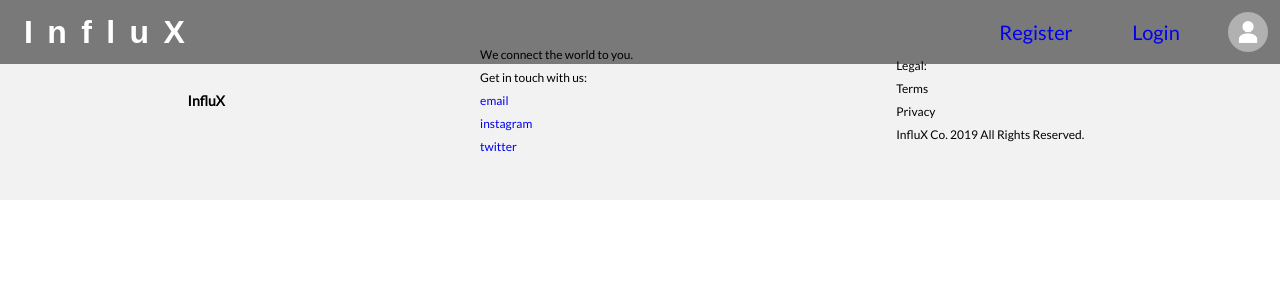
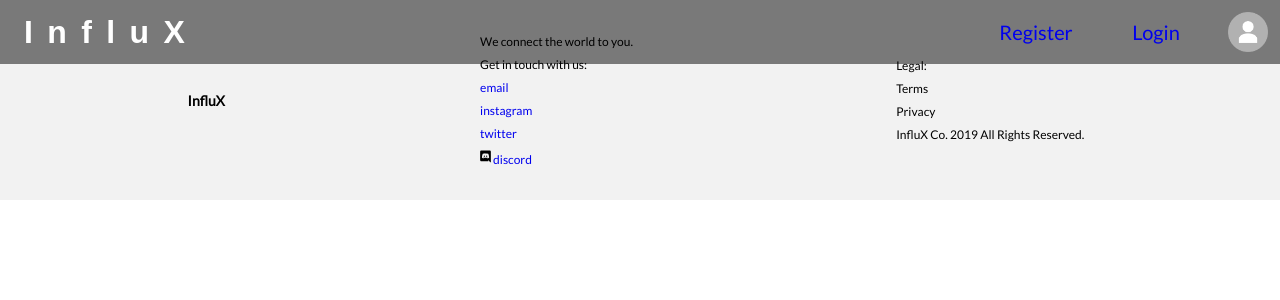
Before and after one commit to TRACE-InfluX/influx_frontend, a Vue app: page / in a window 1280 px wide. Shown: the top 300 px of the page. Built offline with nearby package versions, Linux system fonts and the light colour scheme; no server answers; a web font is replaced by a local one.

Commit message:
adding discord svg to footer

```diff
--- a/src/App.vue
+++ b/src/App.vue
@@ -20,12 +20,13 @@
       <li><i class="zmdi zmdi-email"></i> <a href="#"> email</a></li>
       <li><i class="zmdi zmdi-instagram"></i> <a href="#">instagram</a></li>
       <li><i class="zmdi zmdi-twitter-box"></i><a href="#">twitter</a></li>
+      <li><img id="discord" src="~@/assets/discord.svg" width="15" height="15"><a href="https://discord.gg/aEZ9Q4e">discord</a></li>
       </ul>
 
 
 
       <ul>
-      <li> Legal: </li>
+      <li>Legal: </li>
       <li>Terms</li>
       <li>Privacy</li>
       <li>InfluX Co. 2019 All Rights Reserved.</li>
@@ -162,6 +163,11 @@
     color: black;
   }
 
+  #discord
+  {
+    margin-left: -2px;
+  }
+
   }
 
   }
```
Also changed, not shown: src/components/HomePage.vue (+13 -10 lines), src/assets/discord.svg (added).
